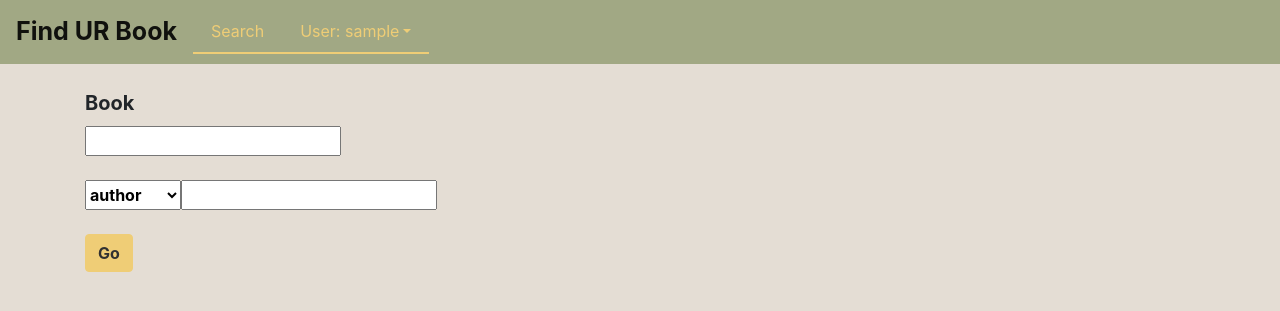
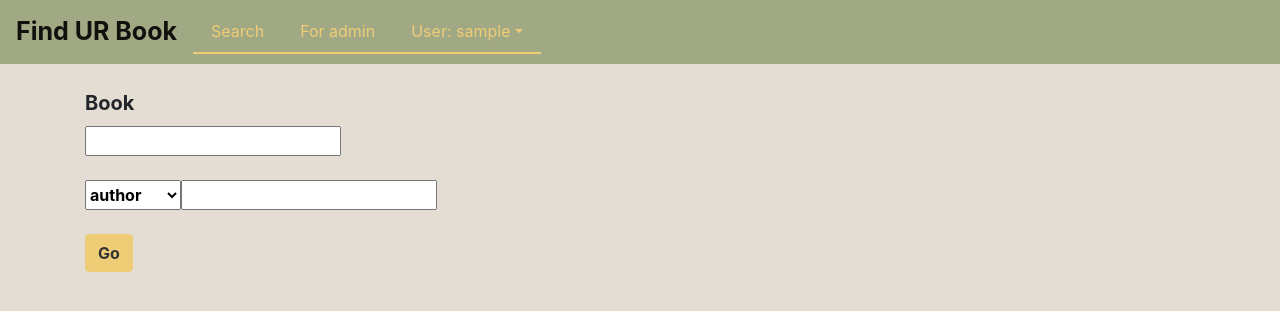
Before and after one commit to evepitchayapa/bookshelf, a Django app: page /querybyuser/ in a window 1280 px wide. Shown: the top 311 px of the page. Run offline with Django 3.2, Linux system fonts and the light colour scheme; the visitor is signed in with stand-in values (Sample User, id 1); some libraries are stand-ins or nearby versions.

Commit message:
Update layout.html

```diff
--- a/bookapp/templates/layout.html
+++ b/bookapp/templates/layout.html
@@ -43,9 +43,9 @@
                 <li class="nav-item">
                     <a class="nav-link" href="/querybyuser"> Search <span class="sr-only">(current)</span></a>
                 </li>
-                <!-- <li class="nav-item">
-                    <a class="nav-link" href="/admin/"> admin <span class="sr-only">(current)</span></a>
-                </li> -->
+                <li class="nav-item">
+                    <a class="nav-link" href="/admin/">For admin <span class="sr-only">(current)</span></a>
+                </li>
 
                 <li class="nav-item dropdown">
                     <a class="nav-link dropdown-toggle" data-toggle="dropdown">User: {{user.username}}</a>
```
